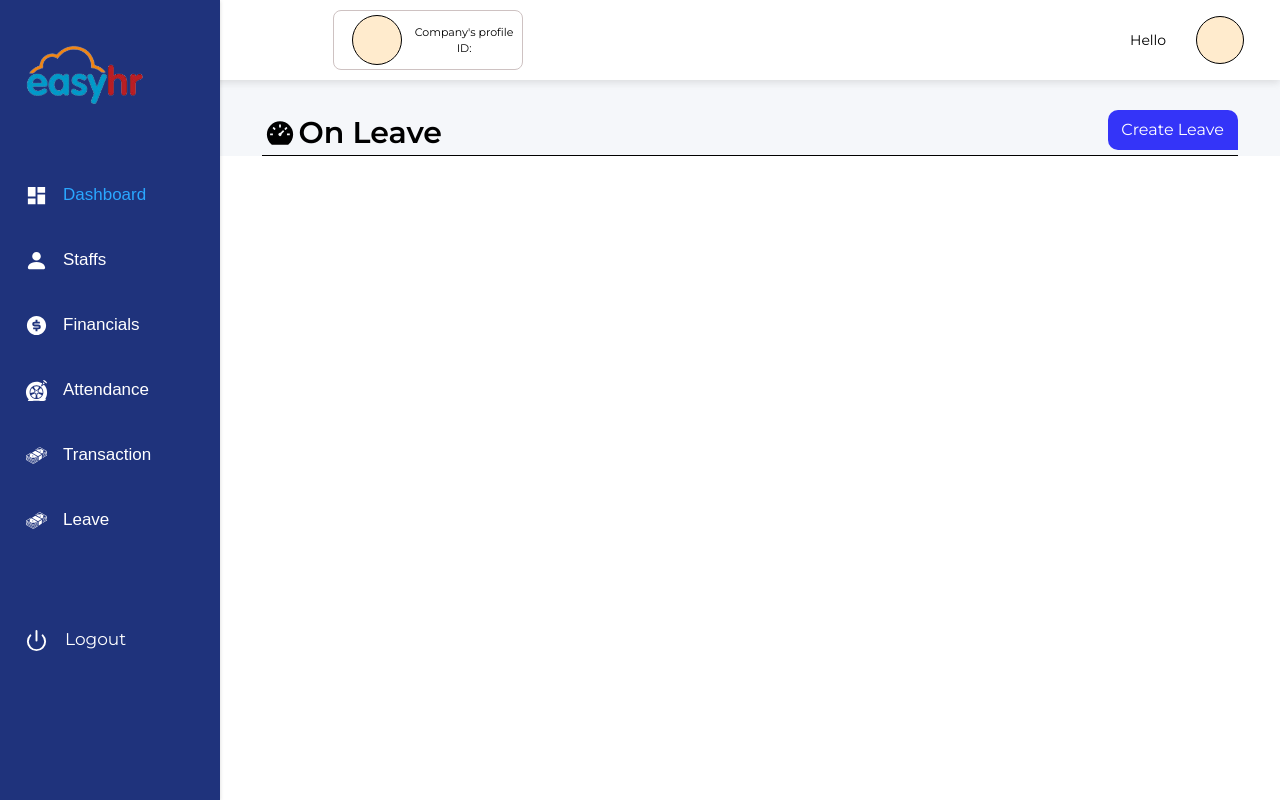
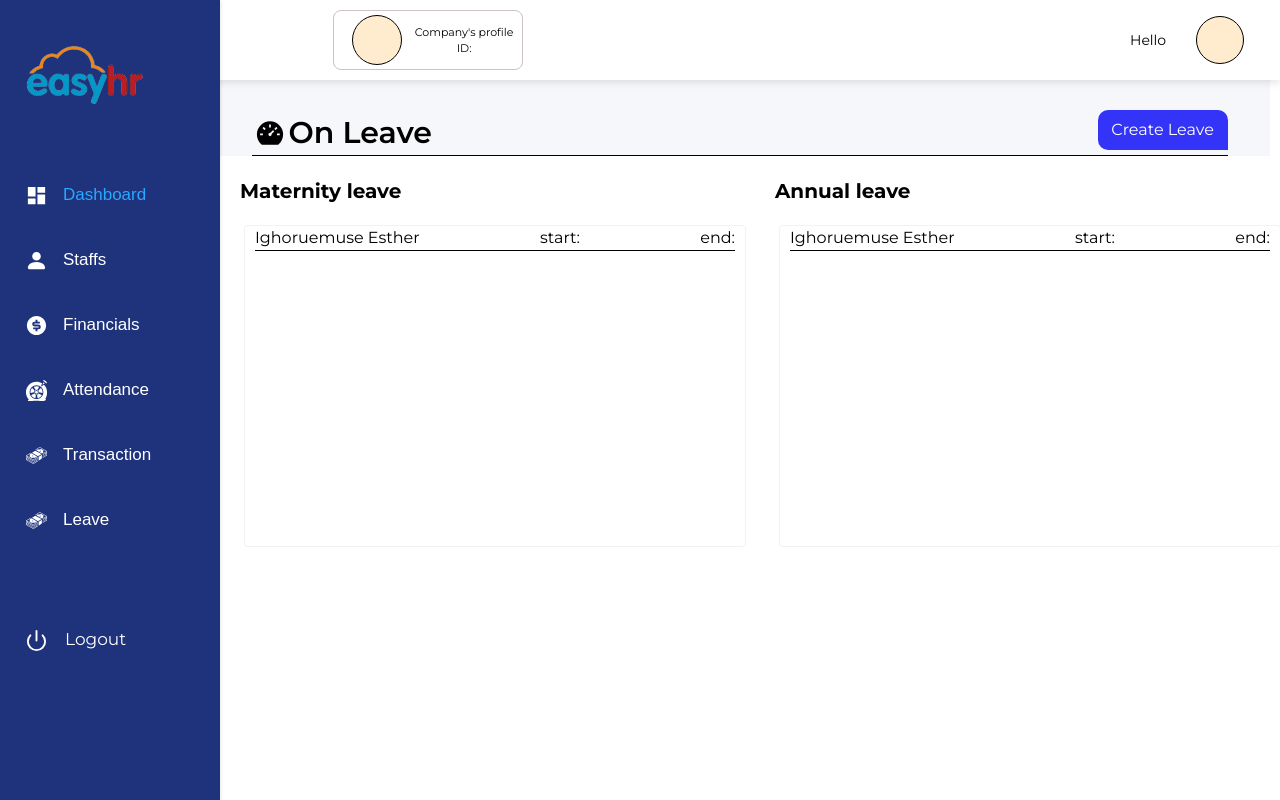
Before and after one commit to OgbuEsther/Easy_HR_FE2, a React (Create React App) app: page /dashboard/leave in a window 1280 px wide. Built offline with nearby package versions, Linux system fonts and the light colour scheme; no server answers.

Commit message:
making the leave cards

```diff
--- a/src/pages/Leave/Leave.tsx
+++ b/src/pages/Leave/Leave.tsx
@@ -85,48 +85,74 @@ const ParentComp = () => {
               </Slidein>
             ) : null}
           </Top>
-           <One></One>
+
 
 
         </Wrapper>
+
       </Container>
+      <One>
+        <Wraps>
+          <Title>Maternity leave</Title>
+        <Cards>
+
+          <Box>
+          <Name>Ighoruemuse Esther</Name>
+          <Days>start:</Days>
+          <Days>end:</Days>
+          </Box>
+        </Cards>
+        </Wraps>
+        <Wraps>
+        <Title>Annual leave</Title>
+      <Cards>
+
+        <Box>
+        <Name>Ighoruemuse Esther</Name>
+        <Days>start:</Days>
+        <Days>end:</Days>
+        </Box>
+      </Cards>
+      </Wraps>
+       </One>
     </div>
   );
 };
 
 export default ParentComp;
+const Wraps= styled.div`
+margin-top: 20px;
+margin-left: 30px;
+`
 
-const One = styled.div``
+const Box = styled.div`
+  border-bottom: 0.5px solid black;
+display: flex;
+justify-content: space-between;
+margin: 10px;
+`
+const One = styled.div`
 
-const CardHold = styled.div`
-  display: flex;
-  flex-wrap: wrap;
-`;
+display: flex;
 
-const Holder = styled.div`
-  display: flex;
+`
+const Cards = styled.div`
 
-`;
+width: 500px;
+height: 40vh;
+border-radius: 3px;
+background-color: white;
+margin-top: 20px;
+margin-left: 5px;
+box-shadow: rgba(0, 0, 0, 0.05) 0px 0px 0px 1px;
+`
+const Name= styled.div``
+const Days= styled.div``
+const Title= styled.div`
+font-size: 20px;
+font-weight: bold;
+`
 
-const Tap2 = styled.div`
-  h3 {
-    margin: 0;
-    font-size: 19px;
-    font-weight: 500;
-  }
-  margin-top: 30px;
-  display: flex;
-  flex-direction: column;
-  p {
-    margin: 0;
-    font-size: 13px;
-    font-weight: 500;
-  }
-  strong {
-    font-size: 16px;
-    margin-left: 15px;
-  }
-`;
 
 const Tap = styled.div`
 input{
@@ -167,20 +193,8 @@ const Wallet = styled.div`
     font-size: 23px;
     font-weight: bold;
   }
-  // button {
-  //   width: 160%;
-  //   height: 50px;
-  //   background-color: red;
-  //   color: #fff;
-  //   border-radius: 5px;
-  //   border: none;
-  //   outline: none;
-  //   margin-top: 60px;
-  //   cursor: pointer;
-  //   font-size: 16px;
-  //   margin-right: 10px;
-  //   margin-top: 30px;
-  // }
+
+
 `;
 
 const Circle = styled.div`
@@ -321,7 +335,7 @@ const Container = styled.div`
   background-color: #f5f7fa;
   overflow: hidden;
   margin-top: 20px;
-
+flex-direction: column;
   @media screen and (max-width: 1024px) {
     width: 100vw;
   }
```
